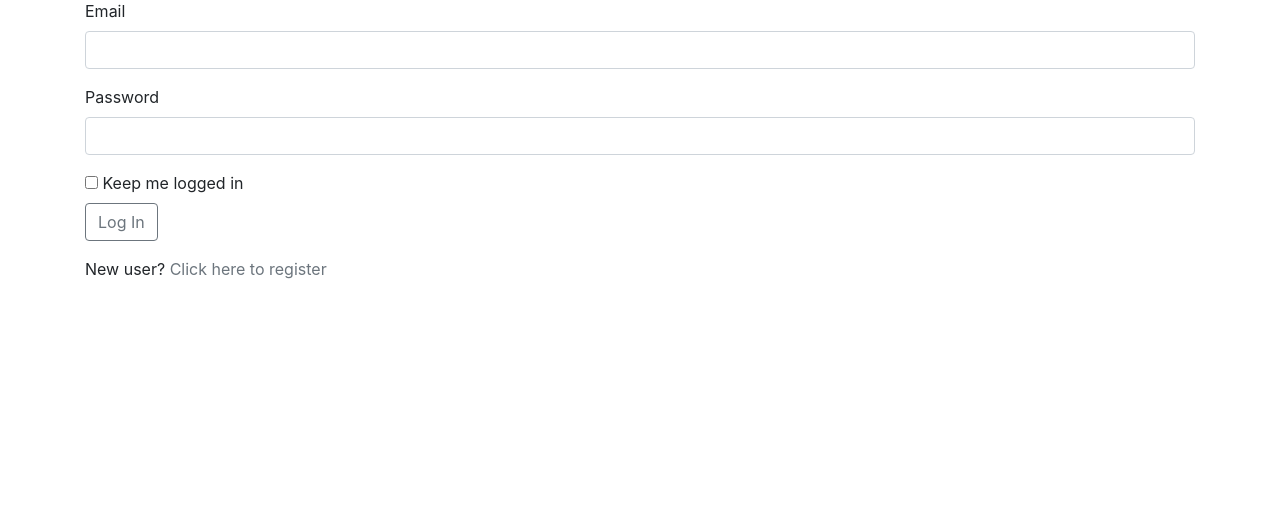
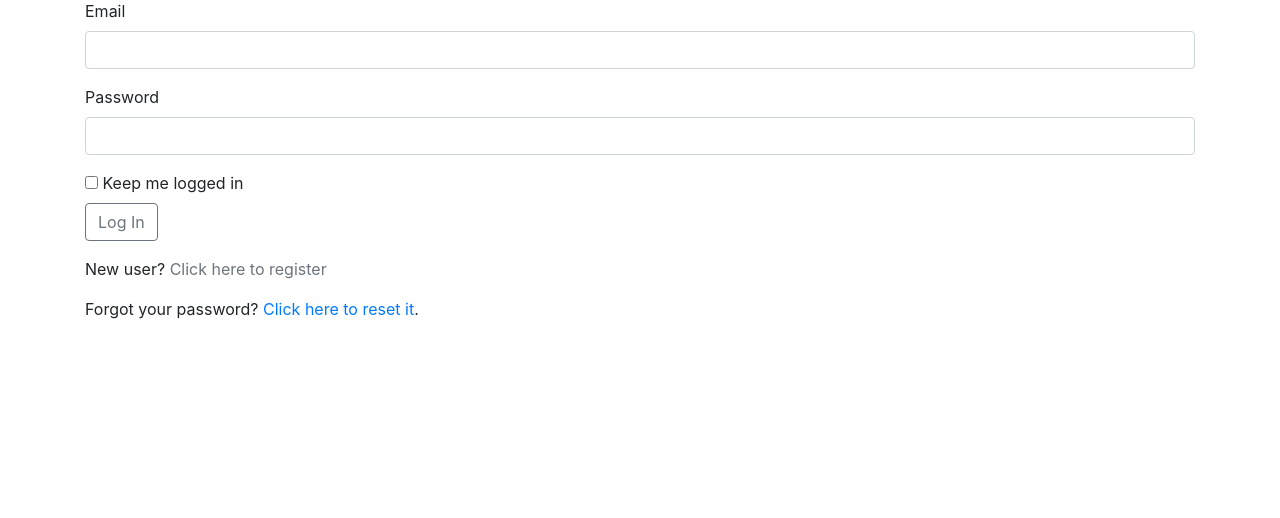
Before and after one commit to zlxlty/Islandr, a Flask app: a page that uses app/templates/base.html in a window 1280 px wide. Shown: the part 137-655 px from the top of the page. Run offline with Flask 2, Linux system fonts and the light colour scheme; some libraries are stand-ins or nearby versions.

Commit message:
add reset password and change password function

```diff
--- a/app/auth/forms.py
+++ b/app/auth/forms.py
@@ -25,8 +25,27 @@ class RegistrationForm(FlaskForm):
         if User.query.filter_by(username=field.data).first():
             raise ValidationError('Username already in use.')
 
+class ChangePasswordForm(FlaskForm):
+    old_password = PasswordField('Old password', validators=[DataRequired()])
+    password = PasswordField('New password', validators=[
+        DataRequired(), EqualTo('password2', message='Passwords must match.')])
+    password2 = PasswordField('Confirm new password',
+                              validators=[DataRequired()])
+    submit = SubmitField('Update Password')
+
 class LoginForm(FlaskForm):
     email = StringField('Email', validators=[DataRequired(), Length(1, 64), Email()])
     password = PasswordField('Password', validators=[DataRequired()])
     remember_me = BooleanField('Keep me logged in')
     submit = SubmitField('Log In')
+
+class PasswordResetRequestForm(FlaskForm):
+    email = StringField('Email', validators=[DataRequired(), Length(1, 64),
+                                             Email()])
+    submit = SubmitField('Reset Password')
+
+class PasswordResetForm(FlaskForm):
+    password = PasswordField('New Password', validators=[
+        DataRequired(), EqualTo('password2', message='Passwords must match')])
+    password2 = PasswordField('Confirm password', validators=[DataRequired()])
+    submit = SubmitField('Reset Password')
--- a/app/auth/views.py
+++ b/app/auth/views.py
@@ -5,7 +5,7 @@ from .. import db
 from ..models import User
 from ..search_index import update_index
 from ..email import send_email
-from .forms import LoginForm, RegistrationForm
+from .forms import LoginForm, RegistrationForm, ChangePasswordForm, PasswordResetRequestForm, PasswordResetForm
 
 @auth.before_app_request
 def before_request():
@@ -80,3 +80,50 @@ def logout():
     logout_user()
     flash('You have been logged out.')
     return redirect(url_for('.login'))
+
+@auth.route('/reset', methods=['GET', 'POST'])
+def password_reset_request():
+    if not current_user.is_anonymous:
+        return redirect(url_for('main.index'))
+    form = PasswordResetRequestForm()
+    if form.validate_on_submit():
+        user = User.query.filter_by(email=form.email.data.lower()).first()
+        if user:
+            token = user.generate_reset_token()
+            send_email(user.email, 'Reset Your Password',
+                       'auth/email/reset_password',
+                       user=user, token=token)
+        flash('An email with instructions to reset your password has been '
+              'sent to you.')
+        return redirect(url_for('auth.login'))
+    return render_template('auth/reset_password.html', form=form)
+
+
+@auth.route('/reset/<token>', methods=['GET', 'POST'])
+def password_reset(token):
+    if not current_user.is_anonymous:
+        return redirect(url_for('main.index'))
+    form = PasswordResetForm()
+    if form.validate_on_submit():
+        if User.reset_password(token, form.password.data):
+            db.session.commit()
+            flash('Your password has been updated.')
+            return redirect(url_for('auth.login'))
+        else:
+            return redirect(url_for('main.index'))
+    return render_template('auth/reset_password.html', form=form)
+
+@auth.route('/change-password', methods=['GET', 'POST'])
+@login_required
+def change_password():
+    form = ChangePasswordForm()
+    if form.validate_on_submit():
+        if current_user.verify_password(form.old_password.data):
+            current_user.password = form.password.data
+            db.session.add(current_user)
+            db.session.commit()
+            flash('Your password has been updated.')
+            return redirect(url_for('main.index'))
+        else:
+            flash('Invalid password.')
+    return render_template("auth/change_password.html", form=form)
--- a/app/templates/auth/login.html
+++ b/app/templates/auth/login.html
@@ -12,4 +12,5 @@
     New user?
     <a class="text-secondary" href="{{ url_for('auth.register') }}">Click here to register</a>
 </p>
+<p>Forgot your password? <a href="{{ url_for('auth.password_reset_request') }}">Click here to reset it</a>.</p>
 {% endblock %}}
--- a/app/templates/base.html
+++ b/app/templates/base.html
@@ -66,6 +66,7 @@
                     <a class="dropdown-item" href="{{ url_for('main.account', user_id=current_user.id) }}">My Account</a>
                     <a class="dropdown-item" href="{{ url_for('main.message') }}">Message {% if current_user.has_msg %} <span class="ml-1 badge badge-pill badge-danger">!</span> {% endif %}</a>
                     <div class="dropdown-divider"></div>
+                    <a class="dropdown-item" href="{{ url_for('auth.change_password') }}">Change Password</a>
                     <a class="dropdown-item" href="{{ url_for('auth.logout') }}">Log Out</a>
                 </div>
             </li>
```
Also changed, not shown: app/models.py (+18 -0 lines), app/templates/auth/change_password.html (added, +12 -0 lines), app/templates/auth/email/reset_password.html (added, +8 -0 lines), app/templates/auth/email/reset_password.txt (added, +13 -0 lines), app/templates/auth/reset_password.html (added, +12 -0 lines), app/templates/index.html (+5 -5 lines).
